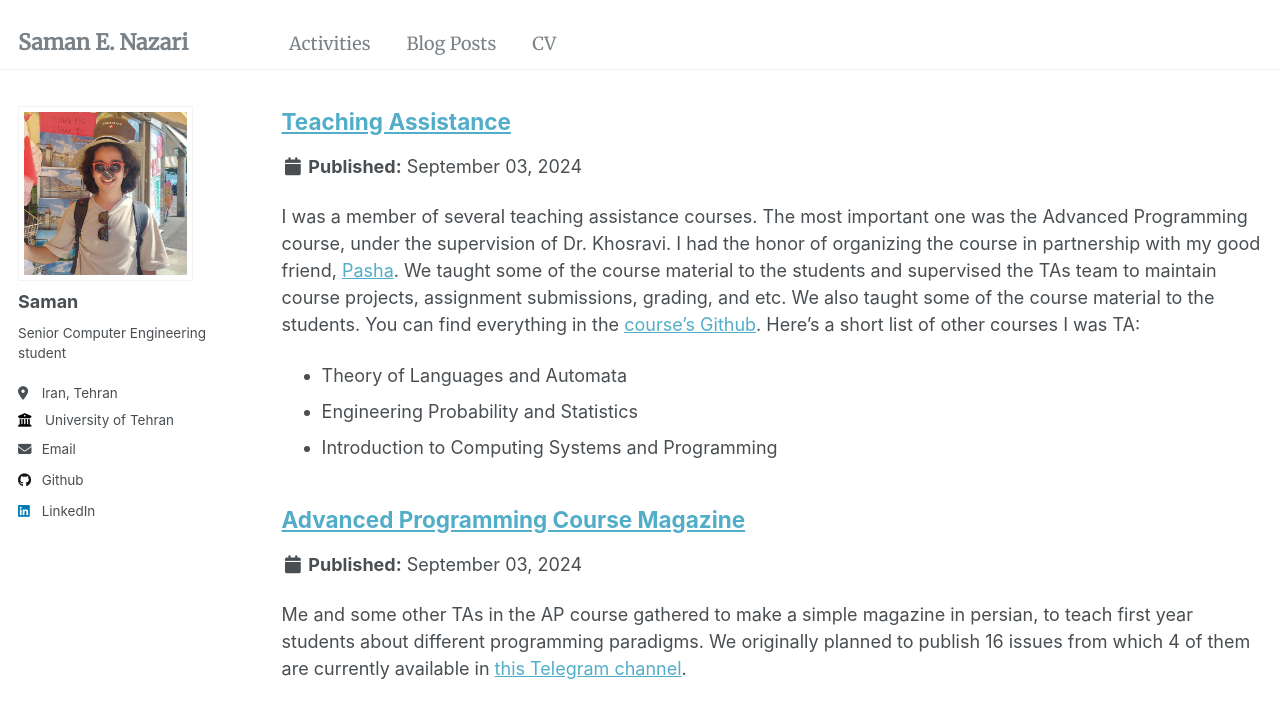
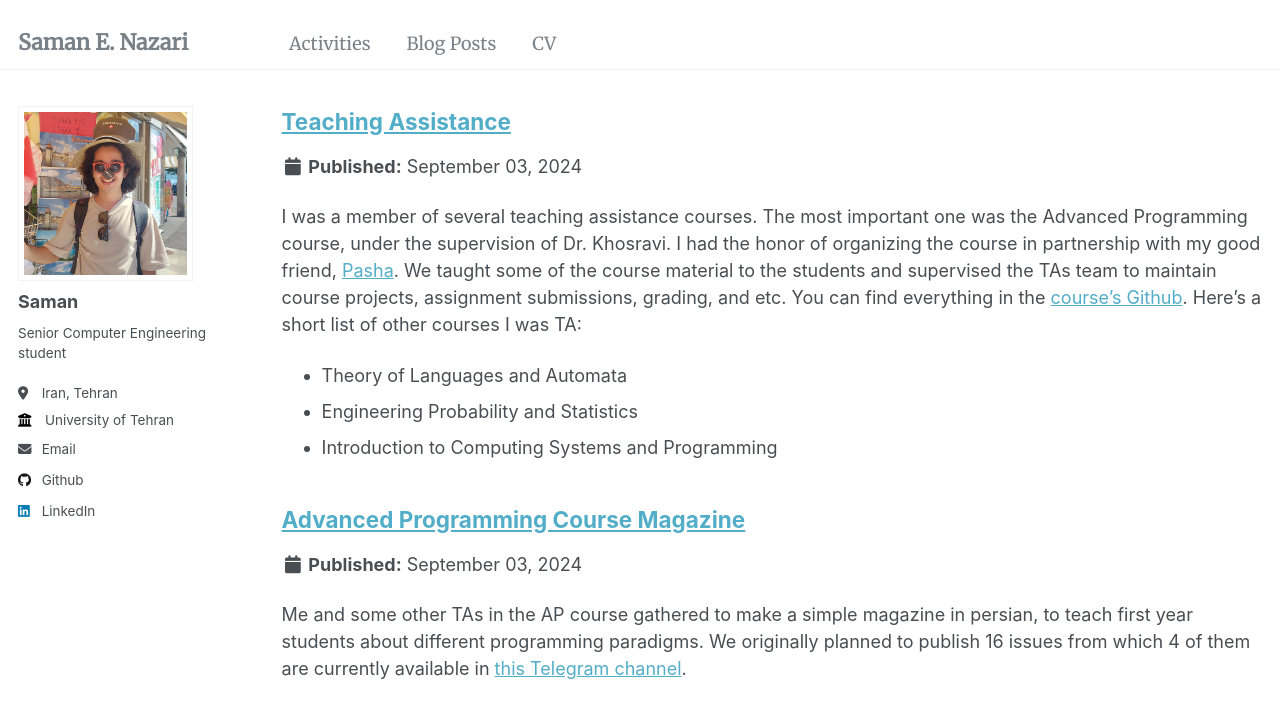
Before and after one commit to SamanEN/SamanEN.github.io, a Jekyll site: the page built from _pages/collection-archive.html, in a window 1280 px wide and 900 px high, scrolled down 316 px. Shown: the top 718 px of the window. Built offline with Jekyll 4.4.1, drawn with Linux system fonts in a browser that asks for light colours.

Commit message:
Fix typo

```diff
--- a/_activities/2-teaching-assitance.md
+++ b/_activities/2-teaching-assitance.md
@@ -3,7 +3,7 @@ title: "Teaching Assistance"
 collection: activities
 ---
 
-I was a member of several teaching assistance courses. The most important one was the Advanced Programming course, under the supervision of Dr. Khosravi. I had the honor of organizing the course in partnership with my good friend, [Pasha](https://pashabarahimi.github.io/). We taught some of the course material to the students and supervised the TAs team to maintain course projects, assignment submissions, grading, and etc. We also taught some of the course material to the students. You can find everything in the [course's Github](https://github.com/AP-ECE-UT/). Here's a short list of other courses I was TA:
+I was a member of several teaching assistance courses. The most important one was the Advanced Programming course, under the supervision of Dr. Khosravi. I had the honor of organizing the course in partnership with my good friend, [Pasha](https://pashabarahimi.github.io/). We taught some of the course material to the students and supervised the TAs team to maintain course projects, assignment submissions, grading, and etc. You can find everything in the [course's Github](https://github.com/AP-ECE-UT/). Here's a short list of other courses I was TA:
   - Theory of Languages and Automata
   - Engineering Probability and Statistics
   - Introduction to Computing Systems and Programming
```
